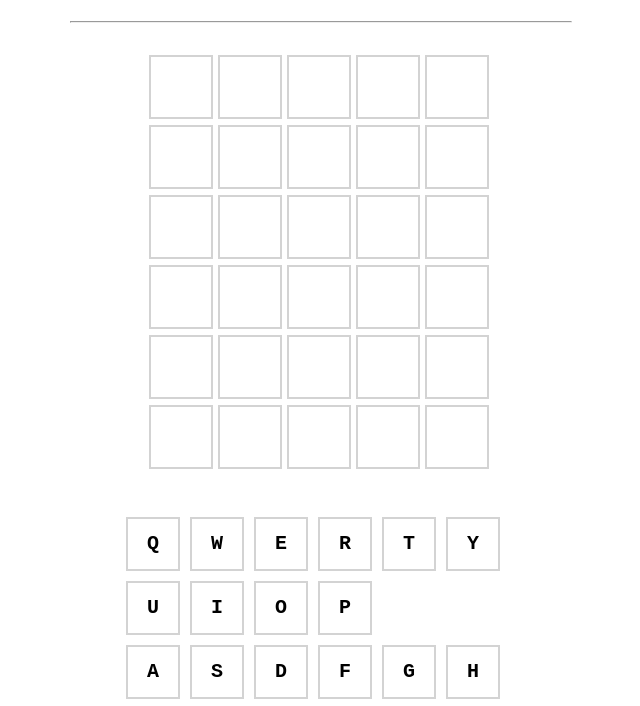
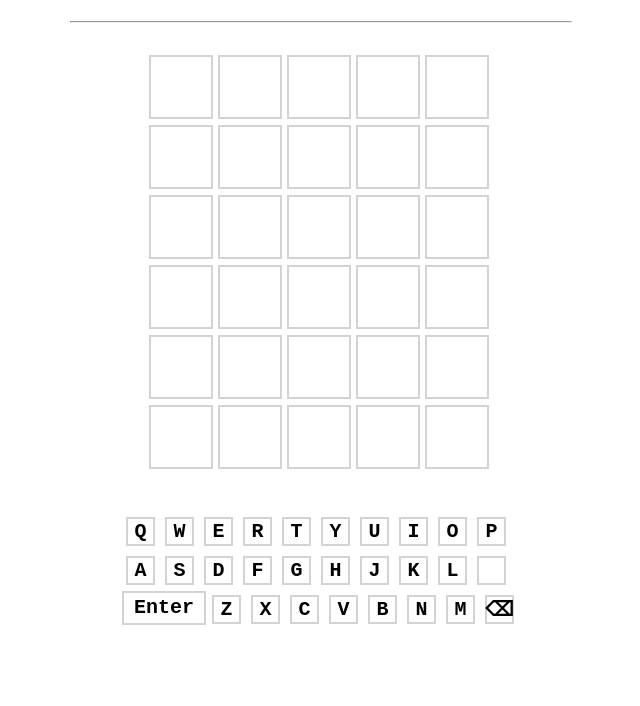
Before and after one commit to SHESHANKSK/wordel, a plain HTML site: page index.html in a window 1280 px wide. Shown: the part 68-774 px from the top of the page, without its empty margins (319-959 px from the left). Drawn offline with Linux system fonts and the light colour scheme.

Commit message:
Keyboard

```diff
--- a/index.html
+++ b/index.html
@@ -6,8 +6,8 @@
     <meta charset="UTF-8">
     <meta name="viewport" content="width=device-width, initial-scale = 1.0">
 
-    <link rel="stylesheet" href="wordelle.css">
-    <script src="wordelle.js"></script>
+    <link rel="stylesheet" href="/wordelle.css">
+    <script src="/wordelle.js"></script>
 </head>
 
 <body>
--- a/wordelle.css
+++ b/wordelle.css
@@ -65,8 +65,8 @@ hr {
 }
 
 .key-tile {
-  width: 50px;
-  height: 50px;
+  width: 25px;
+  height: 25px;
   margin: 5px;
   border: 2px solid lightgray;
 
@@ -80,7 +80,7 @@ hr {
 
 .enter-key-tile {
   width: 80px;
-  height: 45px;
+  height: 30px;
   margin: 1px;
   border: 2px solid lightgray;
 
```
